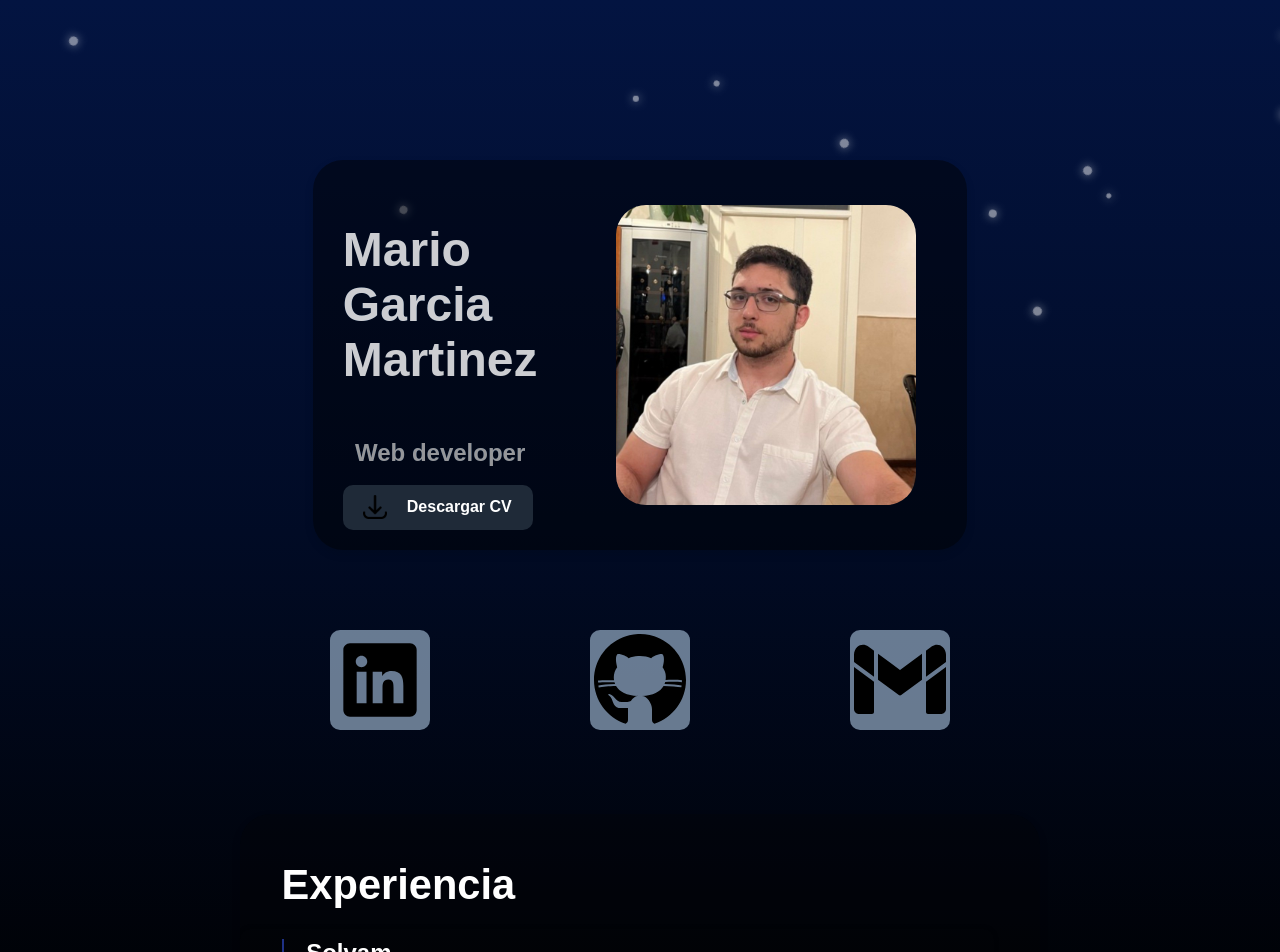
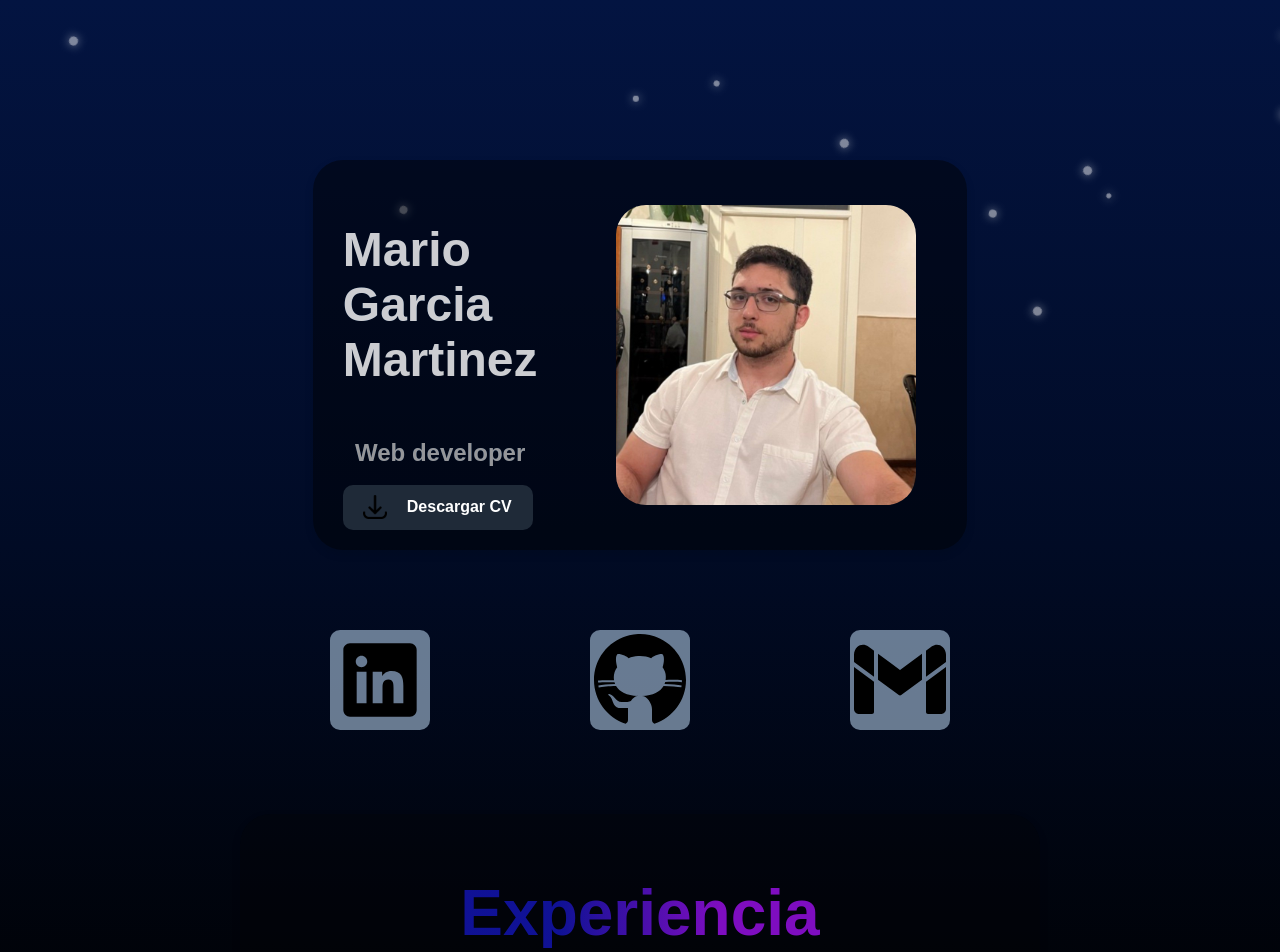
Before and after one commit to MarioGM01/Mario-Garcia, a React (Vite) app: page / in a window 1280 px wide. Shown: the top 952 px of the page. Built offline with nearby package versions, Linux system fonts and the light colour scheme.

Commit message:
rebranding titulos

```diff
--- a/src/components/experience.css
+++ b/src/components/experience.css
@@ -62,11 +62,11 @@ h2, h3, h4, h5, p {
 }
 
 #titleExperience {
-  font-size: 2.6rem; /* Ajusta el tamaño según sea necesario */
-  font-weight: bold; /* O usa un número como 700 para más grosor */
-  margin-bottom: 20px; /* Espaciado inferior opcional */
-  color: #ffffff; /* Color del texto, opcional */
-  margin-left: 1em;
+  text-align: center;
+  font-size: 5vw; /* Cambiado a una unidad relativa para adaptarse mejor en móviles */
+  background-image: linear-gradient(to right, #1214aade, #1214aade, #1214aade, #7e0dc0, #7e0dc0, #7e0dc0);
+  -webkit-background-clip: text;
+  -webkit-text-fill-color: transparent;
 }
 
 /* Media Queries para un diseño responsive */
```
